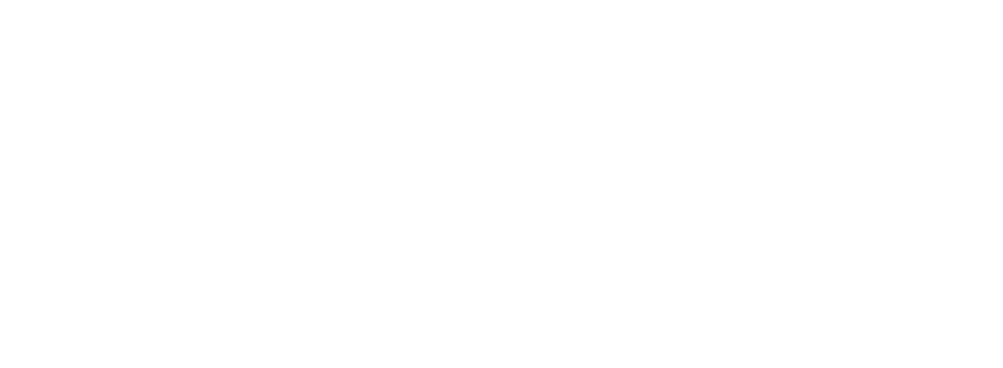
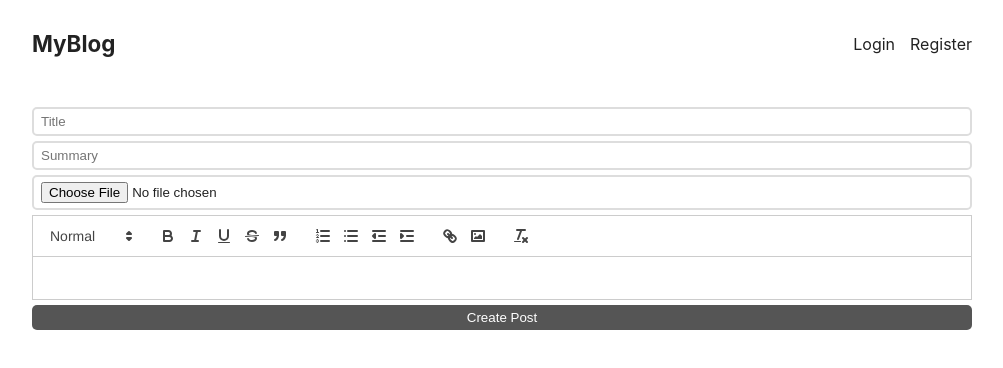
Before and after one commit to KishorekumarBS/Blog-MERN, a React (Create React App) app in the folder Blog-MERN/client/: page /edit/1 in a window 1280 px wide. Before the commit this address had no page. Shown: the top 368 px of the page, without its empty margins (138-1141 px from the left). Built offline with nearby package versions, Linux system fonts and the light colour scheme; no server answers.

Commit message:
Abstracted React Quill separately to avoid tight coupling

```diff
--- a/Blog-MERN/client/src/components/App/App.js
+++ b/Blog-MERN/client/src/components/App/App.js
@@ -4,6 +4,7 @@
 import Login from '../Pages/Login/Login';
 import PostPage from '../Pages/PostPage/PostPage';
 import RegisterPage from '../Pages/RegisterPage/RegisterPage';
+import EditPost from '../Pages/EditPost/EditPost'
 import { UserContextProvider } from '../UserContext/UserContext';
 import './App.css';
 import {Route, Routes} from "react-router-dom";
@@ -18,6 +19,7 @@
             <Route path = {'/register'} element ={<RegisterPage/>}/>
             <Route path='/create' element={<CreatePost/>}/>
             <Route path = {'/post/:id'} element = {<PostPage/>}/>
+            <Route path = {'/edit/:id'} element = {<EditPost/>}/>
     </Route>
     </Routes>
     </UserContextProvider>
--- /dev/null
+++ b/Blog-MERN/client/src/components/Editor/Editor.jsx
@@ -0,0 +1,32 @@
+import React from 'react'
+import ReactQuill from 'react-quill'
+
+function Editor({value, onChange}) {
+    const modules = {
+        toolbar: [
+          [{ 'header': [1, 2, false] }],
+          ['bold', 'italic', 'underline','strike', 'blockquote'],
+          [{'list': 'ordered'}, {'list': 'bullet'}, {'indent': '-1'}, {'indent': '+1'}],
+          ['link', 'image'],
+          ['clean']
+        ],
+      };
+
+     const  formats = [
+        'header',
+        'bold', 'italic', 'underline', 'strike', 'blockquote',
+        'list', 'bullet', 'indent',
+        'link', 'image'
+      ];
+
+  return (
+    <ReactQuill
+                value={value}
+                onChange={onChange} // Corrected to use 'value'
+                modules={modules}
+                formats={formats}
+     />
+  )
+}
+
+export default Editor
--- a/Blog-MERN/client/src/components/Pages/CreatePost/CreatePost.jsx
+++ b/Blog-MERN/client/src/components/Pages/CreatePost/CreatePost.jsx
@@ -3,25 +3,10 @@
 import 'react-quill/dist/quill.snow.css';
 import './CreatePost.css'
 import api from '../Login/api'
+import Editor from '../../Editor/Editor';
 import { Navigate } from 'react-router-dom';
 
 
-const modules = {
-    toolbar: [
-      [{ 'header': [1, 2, false] }],
-      ['bold', 'italic', 'underline','strike', 'blockquote'],
-      [{'list': 'ordered'}, {'list': 'bullet'}, {'indent': '-1'}, {'indent': '+1'}],
-      ['link', 'image'],
-      ['clean']
-    ],
-  };
-
- const  formats = [
-    'header',
-    'bold', 'italic', 'underline', 'strike', 'blockquote',
-    'list', 'bullet', 'indent',
-    'link', 'image'
-  ];
 
 
 function CreatePost() {
@@ -61,12 +46,7 @@
         <input type="title" placeholder={'Title'} value={title} onChange={ev=>setTitle(ev.target.value)}/>
         <input type="summary" placeholder={'Summary'} value={summary} onChange={ev=>setSummary(ev.target.value)}/>
         <input type="file" onChange={ev => setFiles(ev.target.files)}/>
-        <ReactQuill
-            value={content}
-            onChange={value => setContent(value)} // Corrected to use 'value'
-            modules={modules}
-            formats={formats}
-        />
+        <Editor onChange={setContent} value={content}/>
 
         <button className="post">Create Post</button>
     </form>
--- /dev/null
+++ b/Blog-MERN/client/src/components/Pages/EditPost/EditPost.jsx
@@ -0,0 +1,34 @@
+import {React,useState} from 'react'
+import ReactQuill from "react-quill";
+import 'react-quill/dist/quill.snow.css';
+import api from '../Login/api'
+import { Navigate } from 'react-router-dom';
+import Editor from '../../Editor/Editor';
+
+
+function EditPost() {
+    const [title, setTitle] = useState('');
+    const [summary, setSummary] = useState('');
+    const [content, setContent] = useState('');
+    const [files, setFiles] = useState('');
+    const [redirect, setRedirect] = useState(false);
+
+    function updatePost(event){
+        event.preventDefault();
+    }
+
+    if (redirect){
+        return <Navigate to ={'/'}/>
+    }
+      return (
+        <form onSubmit={updatePost}>
+            <input type="title" placeholder={'Title'} value={title} onChange={ev=>setTitle(ev.target.value)}/>
+            <input type="summary" placeholder={'Summary'} value={summary} onChange={ev=>setSummary(ev.target.value)}/>
+            <input type="file" onChange={ev => setFiles(ev.target.files)}/>
+            <Editor onChange={setContent} value={content}/>
+
+            <button className="post">Create Post</button>
+        </form>
+)}
+
+export default EditPost
```
